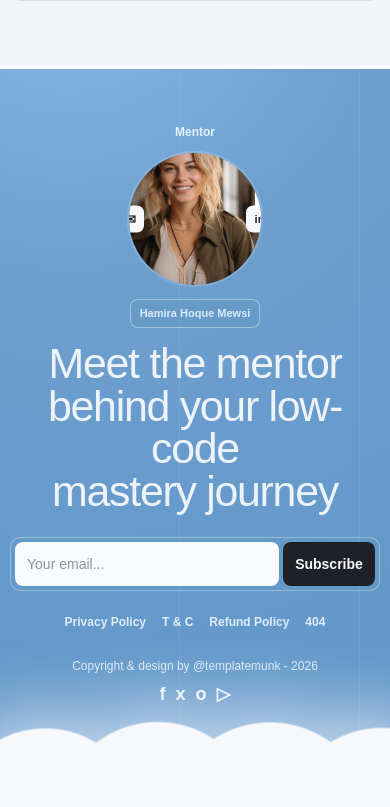
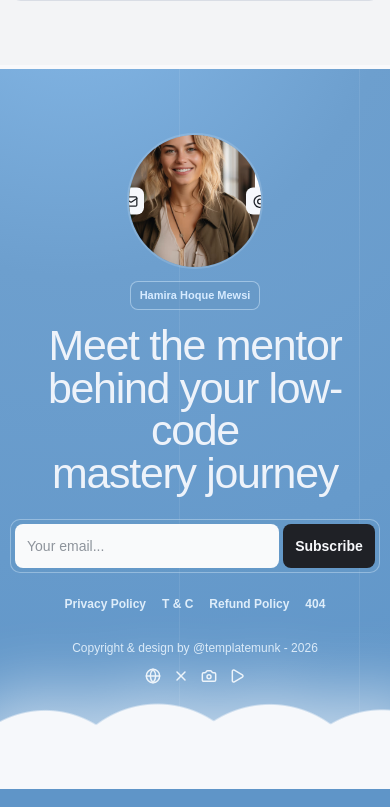
Before and after one commit to Gautham28/localhost-classes, a React (Vite) app: page / in a window 390 px wide. Shown: the part 6748-7555 px from the top of the page. Built offline with nearby package versions, Linux system fonts and the light colour scheme; a web font is replaced by a local one.

Commit message:
footer cleanup

```diff
--- a/src/App.css
+++ b/src/App.css
@@ -1261,29 +1261,8 @@ body {
   align-items: center;
 }
 
-.mentor-kicker {
-  margin: 0;
-  width: max-content;
-  color: #e6f4ff;
-  font-size: 13px;
-  font-weight: 700;
-  position: relative;
-}
-
-.mentor-kicker::after {
-  content: '';
-  position: absolute;
-  left: calc(100% + 10px);
-  top: -8px;
-  width: 78px;
-  height: 27px;
-  border-top: 2px solid #d8eaff;
-  border-right: 2px solid #d8eaff;
-  border-radius: 0 38px 0 0;
-}
-
 .mentor-avatar-wrap {
-  margin-top: 14px;
+  margin-top: 0;
   width: 220px;
   height: 220px;
   border-radius: 50%;
@@ -1311,19 +1290,22 @@ body {
   display: inline-flex;
   align-items: center;
   justify-content: center;
-  font-size: 15px;
-  font-weight: 800;
   text-decoration: none;
   box-shadow: 0 8px 18px rgba(0, 0, 0, 0.18);
 }
 
+.mentor-chip svg {
+  width: 16px;
+  height: 16px;
+  stroke-width: 2.2;
+}
+
 .mentor-chip-mail {
   left: -16px;
 }
 
 .mentor-chip-linkedin {
   right: -16px;
-  font-size: 13px;
 }
 
 .mentor-name {
@@ -1427,10 +1409,19 @@ body {
 .footer-socials a {
   text-decoration: none;
   color: #f2f7fc;
-  font-size: 22px;
-  font-weight: 700;
+  width: 22px;
+  height: 22px;
+  display: inline-flex;
+  align-items: center;
+  justify-content: center;
   line-height: 1;
   opacity: 0.96;
+}
+
+.footer-socials a svg {
+  width: 18px;
+  height: 18px;
+  stroke-width: 2.2;
 }
 
 .footer-clouds {
@@ -1758,10 +1749,6 @@ body {
     padding: 62px 0 116px;
   }
 
-  .mentor-kicker::after {
-    display: none;
-  }
-
   .mentor-avatar-wrap {
     width: 178px;
     height: 178px;
@@ -2233,10 +2220,6 @@ body {
     width: calc(100% - 20px);
   }
 
-  .mentor-kicker {
-    font-size: 12px;
-  }
-
   .mentor-avatar-wrap {
     margin-top: 10px;
     width: 136px;
@@ -2246,7 +2229,11 @@ body {
   .mentor-chip {
     width: 27px;
     height: 27px;
-    font-size: 13px;
+  }
+
+  .mentor-chip svg {
+    width: 14px;
+    height: 14px;
   }
 
   .mentor-chip-mail {
@@ -2255,7 +2242,6 @@ body {
 
   .mentor-chip-linkedin {
     right: -12px;
-    font-size: 11px;
   }
 
   .mentor-name {
@@ -2315,7 +2301,13 @@ body {
   }
 
   .footer-socials a {
-    font-size: 18px;
+    width: 18px;
+    height: 18px;
+  }
+
+  .footer-socials a svg {
+    width: 16px;
+    height: 16px;
   }
 
   .footer-clouds {
--- a/src/components/Footer.jsx
+++ b/src/components/Footer.jsx
@@ -1,3 +1,4 @@
+import { AtSign, Camera, Globe, Mail, Play, X } from 'lucide-react'
 import mentorAvatar from '../assets/mentor-avatar.png'
 
 function Footer() {
@@ -5,15 +6,13 @@ function Footer() {
     <footer className="footer-section">
       <div className="footer-inner">
         <div className="mentor-header">
-          <p className="mentor-kicker">Mentor</p>
-
           <div className="mentor-avatar-wrap">
             <img src={mentorAvatar} alt="Hamira Hoque Mewsi" />
             <a className="mentor-chip mentor-chip-mail" href="#" aria-label="Email mentor">
-              ✉
+              <Mail />
             </a>
             <a className="mentor-chip mentor-chip-linkedin" href="#" aria-label="Mentor LinkedIn">
-              in
+              <AtSign />
             </a>
           </div>
 
@@ -45,16 +44,16 @@ function Footer() {
 
           <div className="footer-socials">
             <a href="#" aria-label="Facebook">
-              f
+              <Globe />
             </a>
             <a href="#" aria-label="X">
-              x
+              <X />
             </a>
             <a href="#" aria-label="Instagram">
-              o
+              <Camera />
             </a>
             <a href="#" aria-label="YouTube">
-              ▷
+              <Play />
             </a>
           </div>
         </div>
```
